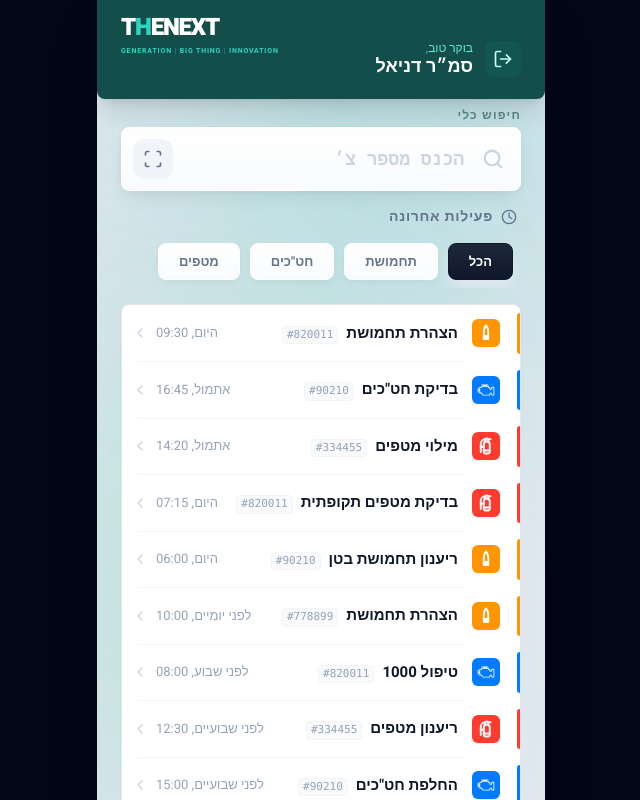
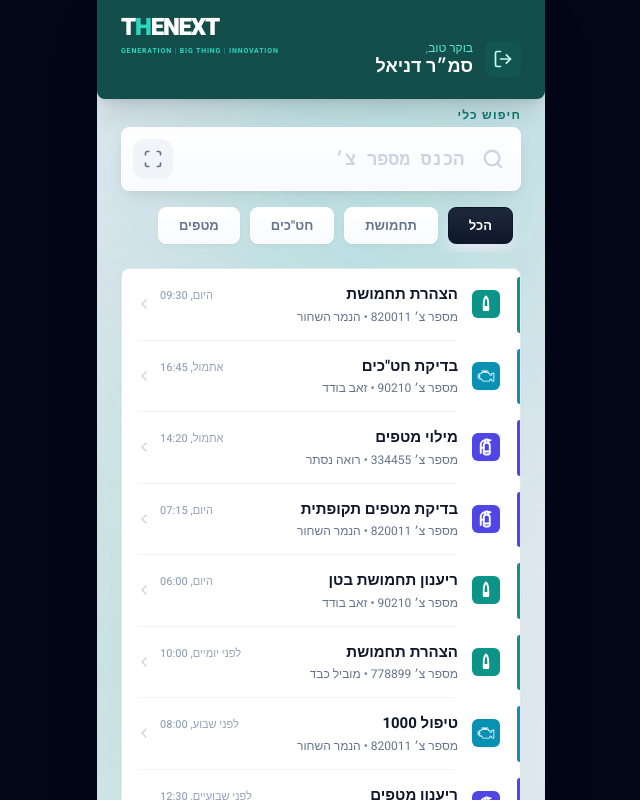
Before and after one commit to maymasasa/tena-360-ui, a React (Vite) app: page / in a window 1280 px wide. Shown: the top 800 px of the page, without its empty margins (319-959 px from the left). Built offline with nearby package versions, Linux system fonts and the light colour scheme.

Commit message:
change color by mai inspartion

```diff
--- a/app/page.tsx
+++ b/app/page.tsx
@@ -40,7 +40,7 @@ const HomePage = () => {
                 animate={{ opacity: 1, y: 0 }}
                 transition={{ delay: 0.1 }}
             >
-                <Text variant="h2" className="text-teal-900 mb-1 text-xs font-bold uppercase tracking-widest opacity-60">חיפוש כלי</Text>
+                <Text variant="h2" className="text-teal-700 mb-1 text-xs font-bold uppercase tracking-widest">חיפוש כלי</Text>
 
                 {/* Search Bar - Pillow Effect */}
                 <form onSubmit={handleSearch} className="relative mb-4 group">
--- a/app/vehicle/[id]/page.tsx
+++ b/app/vehicle/[id]/page.tsx
@@ -34,7 +34,7 @@ const AssetHub = () => {
             id: 'ammo-decl',
             label: 'הצהרת תחמושת',
             icon: 'Ammo',
-            color: 'amber',
+            color: 'teal',
             path: '/ammo',
             comingSoon: false,
             disclaimer: 'רק קצינים רשאים למלא טופס הצהרת תחמושת'
@@ -43,7 +43,7 @@ const AssetHub = () => {
             id: 'hatchim',
             label: 'חט״כים',
             icon: 'Engine',
-            color: 'blue',
+            color: 'cyan',
             path: '',
             comingSoon: true
         },
@@ -51,7 +51,7 @@ const AssetHub = () => {
             id: 'matafim',
             label: 'מטפים',
             icon: 'FireExtinguisher',
-            color: 'red',
+            color: 'indigo',
             path: '',
             comingSoon: true
         }
@@ -83,13 +83,14 @@ const AssetHub = () => {
     }
 
     const colorMap = {
-        blue: 'bg-blue-500 text-white shadow-lg shadow-blue-500/30',
-        green: 'bg-emerald-500 text-white shadow-lg shadow-emerald-500/30',
-        red: 'bg-red-500 text-white shadow-lg shadow-red-500/30',
-        orange: 'bg-orange-500 text-white shadow-lg shadow-orange-500/30',
-        amber: 'bg-amber-500 text-white shadow-lg shadow-amber-500/30',
-        purple: 'bg-purple-500 text-white shadow-lg shadow-purple-500/30',
-        slate: 'bg-slate-500 text-white shadow-lg shadow-slate-500/30',
+        teal: 'bg-teal-600 text-white shadow-lg shadow-teal-600/25',
+        cyan: 'bg-cyan-600 text-white shadow-lg shadow-cyan-600/25',
+        indigo: 'bg-indigo-600 text-white shadow-lg shadow-indigo-600/25',
+        emerald: 'bg-emerald-500 text-white shadow-lg shadow-emerald-500/25',
+        blue: 'bg-blue-500 text-white shadow-lg shadow-blue-500/25',
+        orange: 'bg-orange-500 text-white shadow-lg shadow-orange-500/25',
+        amber: 'bg-amber-500 text-white shadow-lg shadow-amber-500/25',
+        slate: 'bg-slate-500 text-white shadow-lg shadow-slate-500/25',
     }
 
     return (
@@ -97,7 +98,7 @@ const AssetHub = () => {
             {/* Breadcrumb / Back */}
             <button
                 onClick={() => navigate('/')}
-                className="flex items-center text-slate-400 mb-2 hover:text-teal-600 transition-colors"
+                className="flex items-center text-teal-700 mb-2 hover:text-teal-900 transition-colors font-bold"
             >
                 <ChevronRight size={18} />
                 <span className="text-xs font-bold uppercase tracking-wider">חזרה</span>
@@ -121,9 +122,15 @@ const AssetHub = () => {
                 </motion.div>
             )}
 
-            {/* Actions Grid Skeleton */}
-            <div className="mt-4">
-                <Text variant="h3" className="text-sm font-bold uppercase tracking-widest mb-3 text-slate-400">פעולות זמינות</Text>
+            {/* Divider */}
+            <div className="my-4 flex items-center gap-3">
+                <div className="flex-1 h-px bg-gradient-to-r from-teal-700 to-transparent" />
+                <span className="text-[14px] font-bold uppercase tracking-widest text-teal-700">פעולות זמינות</span>
+                <div className="flex-1 h-px bg-gradient-to-l from-teal-700 to-transparent" />
+            </div>
+
+            {/* Actions Grid */}
+            <div>
 
                 {loading ? (
                     <div className="grid grid-cols-3 gap-2">
@@ -161,7 +168,7 @@ const AssetHub = () => {
                                         colorMap[action.color as keyof typeof colorMap]
                                     )}>
                                         {/* Subtle Inner Highlight */}
-                                        <div className="absolute inset-0 rounded-[1.4rem] bg-gradient-to-tr from-black/5 to-white/10 pointer-events-none" />
+                                        <div className="absolute inset-0 rounded-[1.4rem] bg-gradient-to-tr from-white/30 to-transparent pointer-events-none" />
                                         {LucideComponent && <LucideComponent size={28} strokeWidth={2.2} className="text-white relative z-10" />}
 
                                         {/* "Coming Soon" Badge - Top Left Floating */}
@@ -187,8 +194,15 @@ const AssetHub = () => {
                 )}
             </div>
 
-            {/* History Section Skeleton */}
-            <div className="mt-4">
+            {/* Divider */}
+            <div className="mt-0 mb-0.5 flex items-center gap-3">
+                <div className="flex-1 h-px bg-gradient-to-r from-teal-700 to-transparent" />
+                <span className="text-[14px] font-bold uppercase tracking-widest text-teal-700">פעילות אחרונה</span>
+                <div className="flex-1 h-px bg-gradient-to-l from-teal-700 to-transparent" />
+            </div>
+
+            {/* History Section */}
+            <div>
                 {loading ? (
                     <div className="space-y-4">
                         <div className="h-6 w-32 bg-slate-200/50 rounded animate-pulse" />
--- a/components/HistoryList.tsx
+++ b/components/HistoryList.tsx
@@ -3,6 +3,7 @@ import { useNavigate } from 'react-router-dom';
 import { Clock, ChevronLeft } from 'lucide-react';
 import { USER_HISTORY, ICONS } from '../lib/mock-data';
 import { cn } from '../lib/utils';
+import { Text } from './ui/Text';
 
 interface HistoryListProps {
     vehicleId?: string; // If provided, filter by this vehicle ID
@@ -20,11 +21,11 @@ const categoryIcons: Record<Exclude<Category, 'הכל'>, React.ReactNode> = {
     'מטפים': <ICONS.FireExtinguisher size={18} className="text-white" strokeWidth={2.5} />
 };
 
-// iOS System Colors
+// Muted Professional Colors (Matching AssetHub)
 const categoryColors: Record<Exclude<Category, 'הכל'>, { bg: string, strip: string }> = {
-    'תחמושת': { bg: 'bg-[#FF9500]', strip: 'bg-[#FF9500]' }, // iOS Orange
-    'חט"כים': { bg: 'bg-[#007AFF]', strip: 'bg-[#007AFF]' }, // iOS Blue
-    'מטפים': { bg: 'bg-[#FF3B30]', strip: 'bg-[#FF3B30]' }    // iOS Red
+    'תחמושת': { bg: 'bg-teal-600', strip: 'bg-teal-600' },
+    'חט"כים': { bg: 'bg-cyan-600', strip: 'bg-cyan-600' },
+    'מטפים': { bg: 'bg-indigo-600', strip: 'bg-indigo-600' }
 };
 
 export const HistoryList: React.FC<HistoryListProps> = ({
@@ -49,13 +50,6 @@ export const HistoryList: React.FC<HistoryListProps> = ({
         <div className="w-full text-right" dir="rtl">
             {showHeader && (
                 <div className="mb-4 space-y-4 px-1">
-                    <div className="flex justify-between items-center">
-                        <div className="flex items-center gap-2 text-slate-500">
-                            <Clock size={16} />
-                            <h2 className="text-sm font-semibold uppercase tracking-wider">פעילות אחרונה</h2>
-                        </div>
-                    </div>
-
                     {/* Filter Chips - Pillow Effect Styling */}
                     <div className="flex gap-2.5 overflow-x-auto pb-2 no-scrollbar px-1">
                         {CATEGORIES.map((cat) => {
@@ -72,7 +66,7 @@ export const HistoryList: React.FC<HistoryListProps> = ({
                                         isSelected
                                             ? cat === 'הכל'
                                                 ? "bg-gradient-to-b from-slate-800 to-slate-900 border-slate-900 text-white shadow-lg shadow-slate-200"
-                                                : `bg-gradient-to-b ${colors.bg.replace('bg-', 'from-').replace('500', '400')} ${colors.bg.replace('bg-', 'to-')} border-transparent text-white shadow-lg shadow-slate-200`
+                                                : `bg-gradient-to-b ${colors.bg.replace('bg-', 'from-').replace('600', '500')} ${colors.bg.replace('bg-', 'to-')} border-transparent text-white shadow-lg shadow-slate-200`
                                             : "bg-gradient-to-b from-white to-slate-50 border-white text-slate-500 hover:text-slate-700 hover:to-slate-100"
                                     )}
                                 >
@@ -105,41 +99,38 @@ export const HistoryList: React.FC<HistoryListProps> = ({
                                             {categoryIcons[item.category as keyof typeof categoryIcons]}
                                         </div>
 
-                                        {/* Action Text & Conditional Entity ID */}
                                         <div className="flex-1 min-w-0">
-                                            <div className="flex items-baseline gap-2 overflow-hidden">
-                                                <span className="font-semibold text-[15px] text-slate-900 truncate shrink-0">
+                                            <div className="flex justify-between items-baseline mb-0.5">
+                                                <h3 className="font-bold text-[15px] text-slate-900 truncate ml-2">
                                                     {item.action}
+                                                </h3>
+                                                <span className="text-[11px] text-slate-400 font-medium whitespace-nowrap">
+                                                    {item.timestamp}
                                                 </span>
-                                                {!vehicleId && (
-                                                    <span className="text-[11px] font-mono font-medium text-slate-400 bg-slate-50 px-1 rounded border border-slate-100 truncate">
-                                                        #{item.entityId}
-                                                    </span>
-                                                )}
+                                            </div>
+                                            <div className="flex items-center text-[12px] text-slate-500">
+                                                <span className="truncate">מספר צ׳ {item.entityId} • {item.entityName}</span>
                                             </div>
                                         </div>
 
-                                        {/* Timestamp & Chevron */}
-                                        <div className="flex items-center gap-2 mr-2">
-                                            <span className="text-[13px] text-slate-400 font-normal">
-                                                {item.timestamp}
-                                            </span>
-                                            <ChevronLeft size={16} className="text-slate-300 ml-[-4px]" />
-                                        </div>
+                                        <ChevronLeft size={16} className="text-slate-300 mr-2" />
                                     </div>
 
-                                    {/* iOS Style Separator - Doesn't start from the very right (starts after icon) */}
+                                    {/* Thin Divider */}
                                     {index < displayItems.length - 1 && (
-                                        <div className="mr-14 ml-4 h-[0.5px] bg-slate-100" />
+                                        <div className="mr-16 ml-4 h-px bg-slate-100" />
                                     )}
                                 </div>
                             );
                         })}
                     </div>
                 ) : (
-                    <div className="text-center py-12 px-6">
-                        <Clock className="text-slate-200 mx-auto mb-3" size={40} />
-                        <h3 className="text-slate-400 text-sm font-medium">אין נתונים להצגה</h3>
+                    <div className="flex flex-col items-center justify-center py-12 px-6 text-center">
+                        <div className="w-16 h-16 bg-slate-50 rounded-full flex items-center justify-center mb-4 transition-transform hover:scale-110">
+                            <Clock size={32} className="text-slate-200" />
+                        </div>
+                        <Text variant="h3" className="text-slate-400 font-bold mb-1">אין פעילות להצגה</Text>
+                        <Text variant="body" className="text-slate-300 text-sm">המתינו לדיווח מהשטח</Text>
                     </div>
                 )}
             </div>
```
